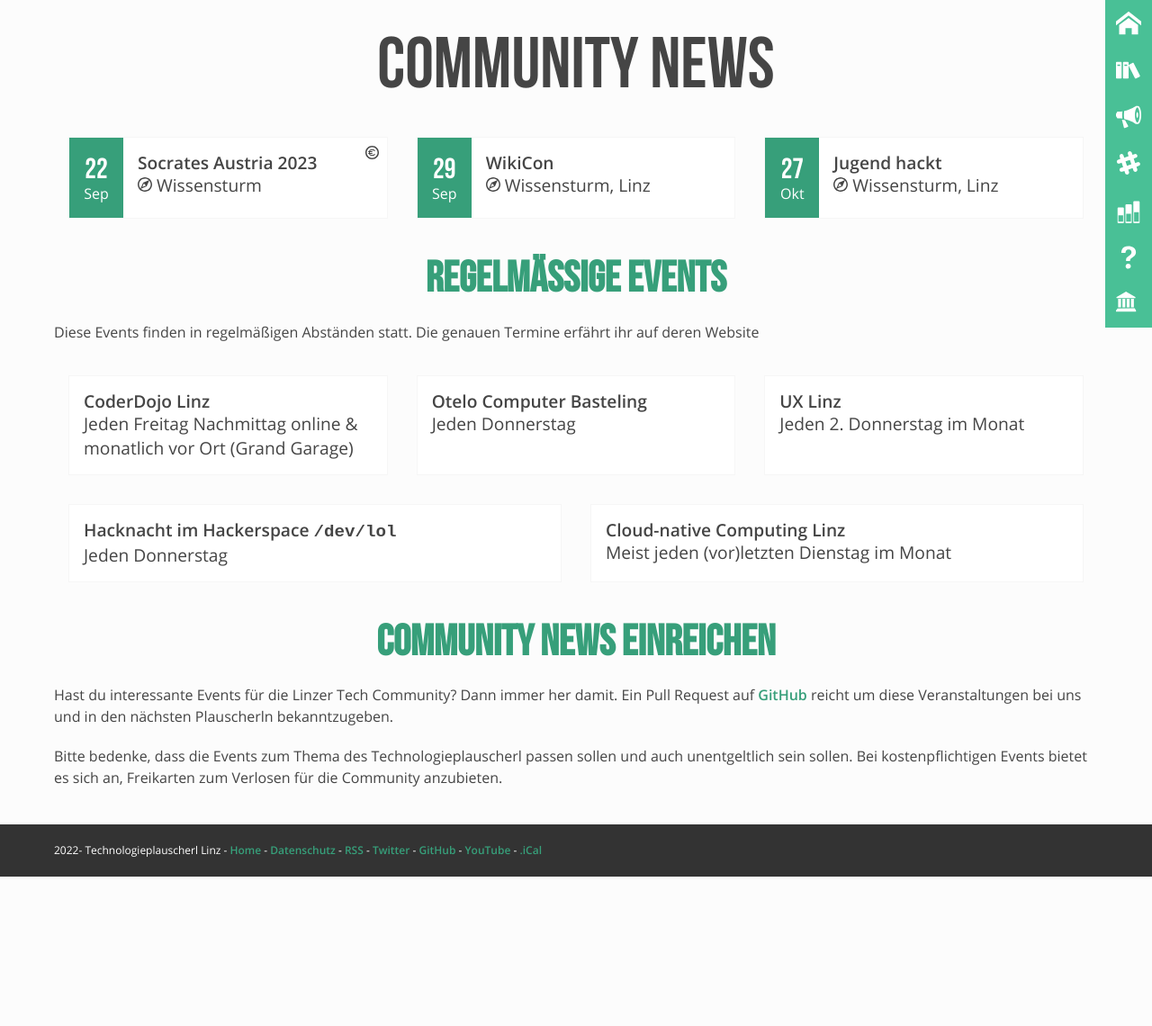
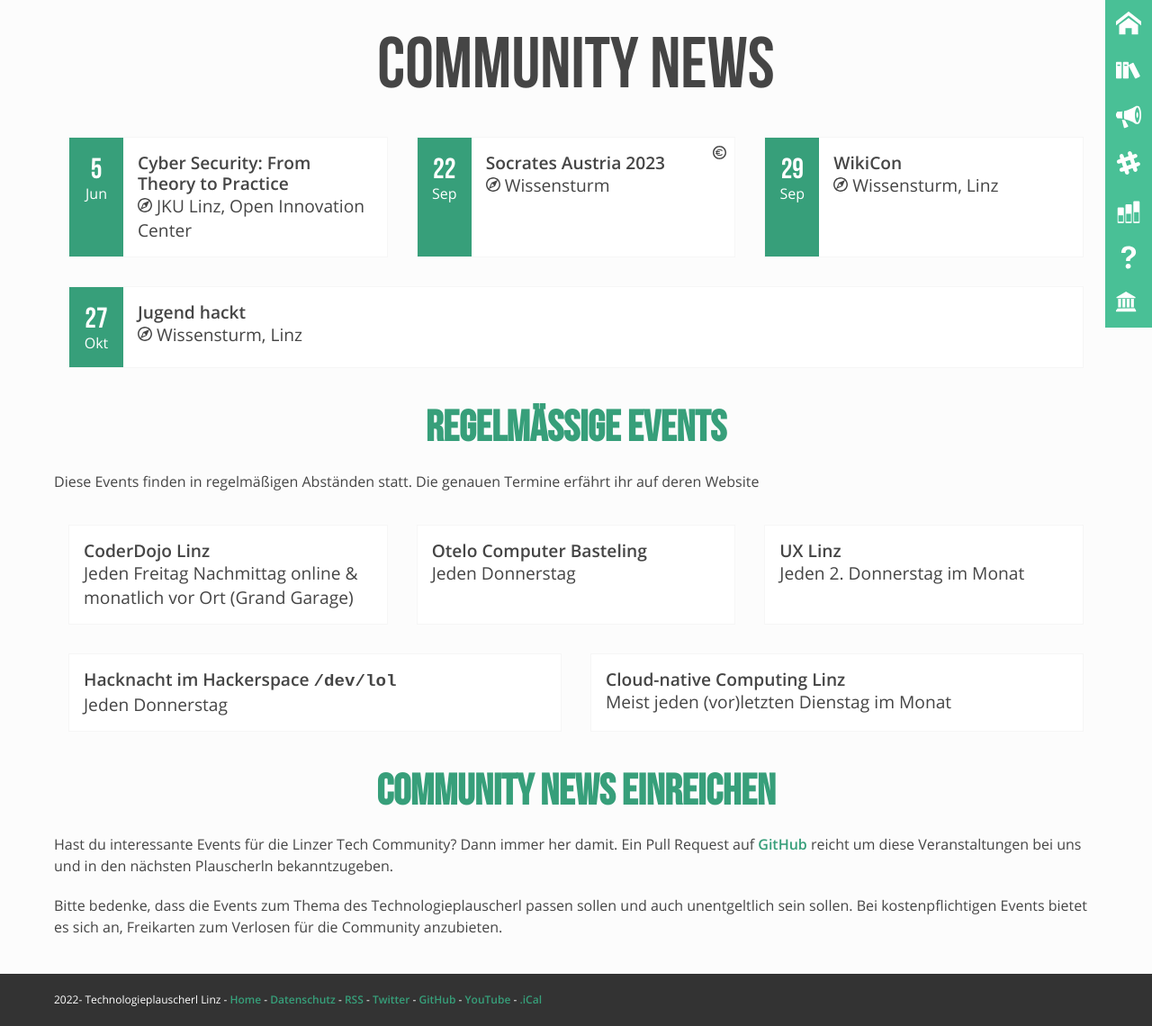
Before and after one commit to mericanAncer127/plauscherl, a Jekyll site: the page built from pages/community-news.html, in a window 1280 px wide. Shown: the whole page at 90% size. Built offline with Jekyll 4.4.1, drawn with Linux system fonts in a browser that asks for light colours; before the commit the page ends 974 px from its top, so only the background shows below that.

Commit message:
Update community.yml

```diff
--- a/_data/community.yml
+++ b/_data/community.yml
@@ -362,6 +362,10 @@
             location: "JKU Linz, Open Innovation Center"
             date: 2023-03-28
             link: https://0xa.at/events/qc
+        -   name: "Cyber Security: From Theory to Practice"
+            location: "JKU Linz, Open Innovation Center"
+            date: 2023-06-05
+            link: https://0xa.at/events/security
 -   id: wip
     name: "Work in Progress"
     events:
```
